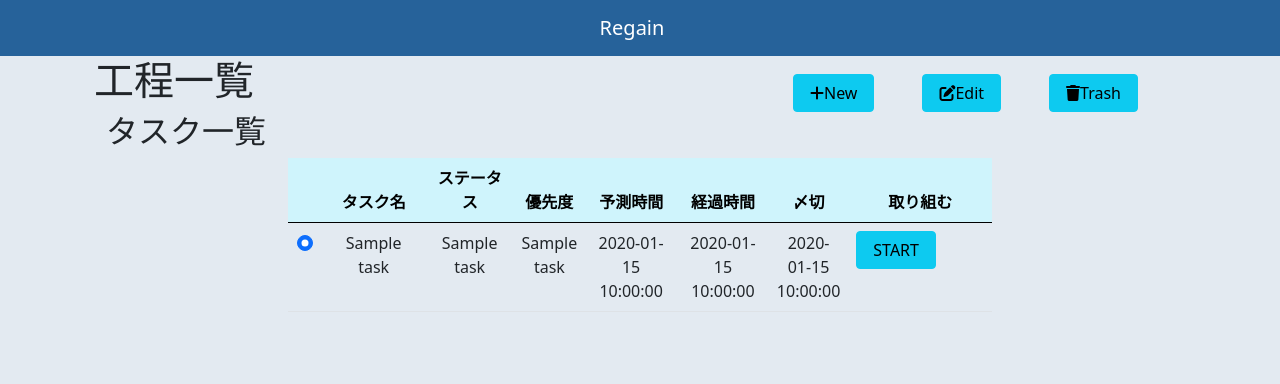
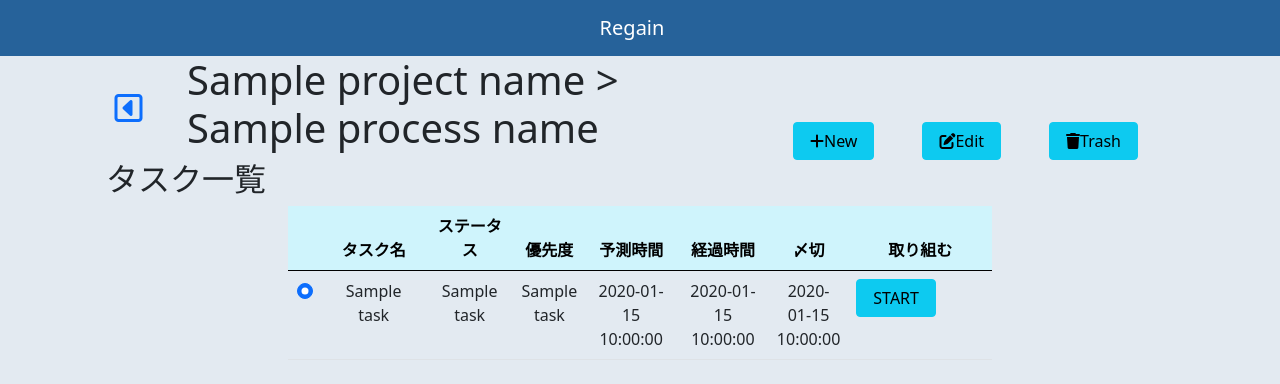
Before and after one commit to ukiuki6567/Regain, a Flask app: template app/templates/tasks.html in a window 1280 px wide. Shown: the top 384 px of the page. Run offline with Flask 2, Linux system fonts and the light colour scheme; the template is opened without the code that fills it: most values are stand-ins (such as "Sample title", 1, 10 or a date in 2020); some libraries are stand-ins or nearby versions.

Commit message:
for merge

```diff
--- a/app/process.py
+++ b/app/process.py
@@ -214,6 +214,7 @@ def task_get(project_id:int, process_id:int) -> str:
                             status_names = status_names,
                             priorities = priorities,
                             project_id = project_id,
+                            project_name = "プロジェクトA",
                             process_id = process_id,
                             process_name = process_name)
 
--- a/app/templates/frame.html
+++ b/app/templates/frame.html
@@ -6,7 +6,7 @@
     <meta name="viewport" content="width=device-width, initial-scale=1.0">
     <link href="https://cdn.jsdelivr.net/npm/bootstrap@5.0.2/dist/css/bootstrap.min.css" rel="stylesheet" integrity="sha384-EVSTQN3/azprG1Anm3QDgpJLIm9Nao0Yz1ztcQTwFspd3yD65VohhpuuCOmLASjC" crossorigin="anonymous">
     <link rel="stylesheet" href="https://cdnjs.cloudflare.com/ajax/libs/font-awesome/6.3.0/css/all.min.css" integrity="sha512-SzlrxWUlpfuzQ+pcUCosxcglQRNAq/DZjVsC0lE40xsADsfeQoEypE+enwcOiGjk/bSuGGKHEyjSoQ1zVisanQ==" crossorigin="anonymous" referrerpolicy="no-referrer" />
-    <title>{% block title %}Mypage{% endblock %}</title>
+    <title>{% block title %}Regain{% endblock %}</title>
 </head>
 <!-- ↑bootstrap -->
 
@@ -14,7 +14,7 @@
     <div class="container-fluid" style="padding: 0px;">
       <nav class="navbar navbar-expand-lg navbar-dark" style="background-color: #094d8ddc">
         <div class="container-fluid justify-content-center">
-          <a class="navbar-brand" href="#">Regain</a>
+          <a class="navbar-brand" href="/">Regain</a>
         </div>
       </nav>
       <div class="container">
--- a/app/templates/menu.html
+++ b/app/templates/menu.html
@@ -54,10 +54,14 @@
 
 <div class="container">
     <div class="row">
-        <div class="col-5">
-            <h1>工程一覧</h1>
+        <div class="col-1 d-flex align-items-center justify-content-center">
+            {% block navigation %}
+            {% endblock %}
         </div>
-        <div class="col-7 d-flex align-items-end justify-content-end">
+        <div class="col-6">
+            <h1>{% block title %}工程一覧{% endblock %}</h1>
+        </div>
+        <div class="col-5 d-flex align-items-end justify-content-end">
             <!-- <button>はここまでボタンってこと その内部のi classはアイコン（ゴミ箱アイコンとか）の仕様 -->
             <button id="btnNewRecord" type="button" class="btn btn-info w-20 me-5 px-3"><i
                     class="fa-solid fa-plus"></i>New</button>
--- a/app/templates/tasks.html
+++ b/app/templates/tasks.html
@@ -1,7 +1,13 @@
 {% extends "menu.html" %}
 {% block title %}
-タスク一覧
+{{ project_name }} > {{ process_name }}
 {% endblock %}
+
+{% block navigation %}
+<a href="/{{ project_id }}"><i class="fa-regular fa-square-caret-left fa-2xl"></i></a>
+{% endblock %}
+
+
 {% block article %}
 
 <div class="container">
```
Also changed, not shown: app/templates/processes.html (+6 -1 lines).
